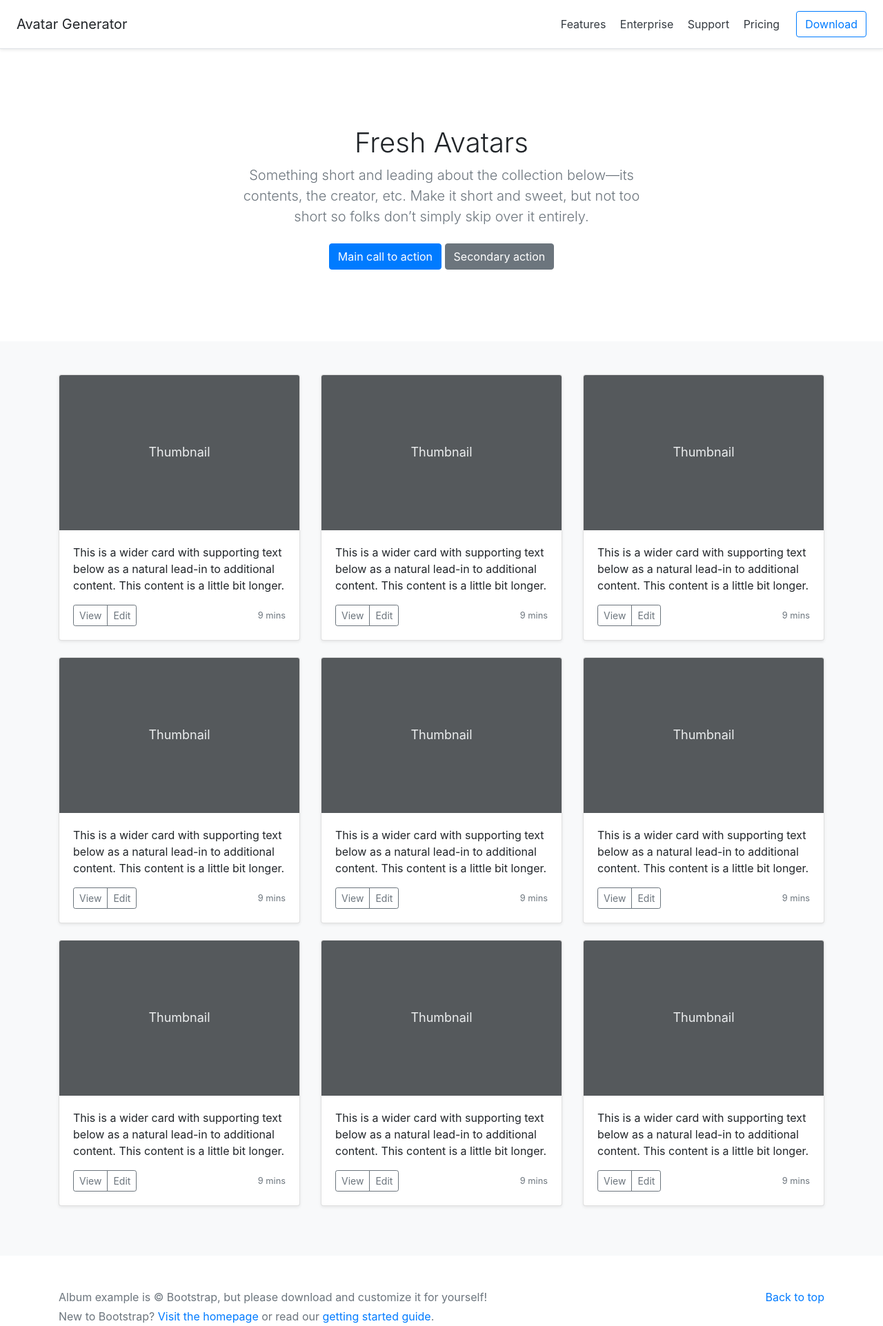
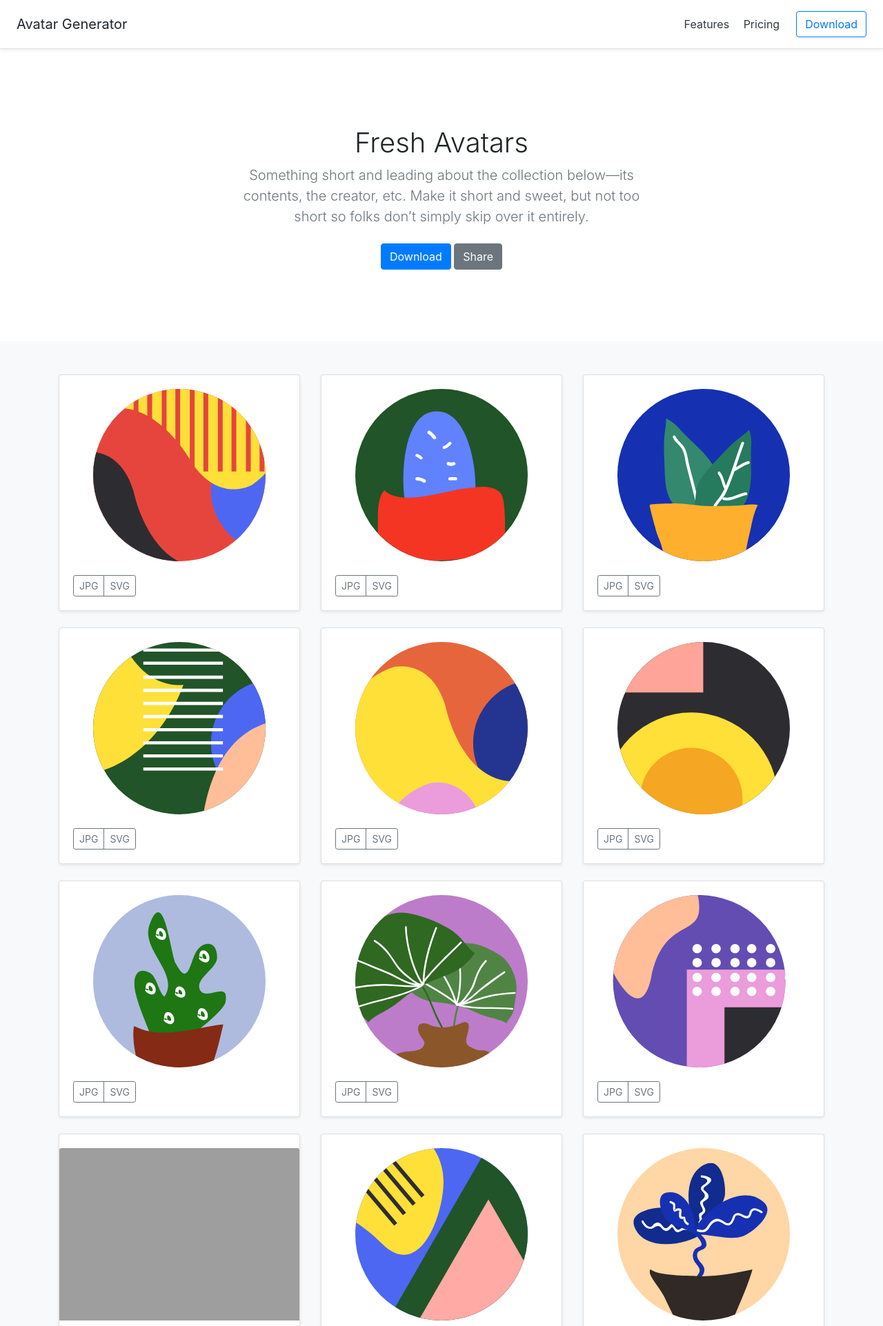
Before and after one commit to jayshreeanand/avatar-generator, a PHP site: page /index.html in a window 1280 px wide. Shown: the top 1923 px of the page at 69% size. Run offline with PHP 8.4, Linux system fonts and the light colour scheme; grey boxes are pictures that could not be loaded.

Commit message:
Added image boxes of avatars

```diff
--- a/assets/styles.css
+++ b/assets/styles.css
@@ -31,3 +31,7 @@ footer {
 footer p {
   margin-bottom: .25rem;
 }
+
+.card-img-top {
+  margin-top: 20px;
+}
--- a/index.html
+++ b/index.html
@@ -38,8 +38,6 @@
   <h5 class="my-0 mr-md-auto font-weight-normal">Avatar Generator</h5>
   <nav class="my-2 my-md-0 mr-md-3">
     <a class="p-2 text-dark" href="https://getbootstrap.com/docs/4.3/examples/pricing/#">Features</a>
-    <a class="p-2 text-dark" href="https://getbootstrap.com/docs/4.3/examples/pricing/#">Enterprise</a>
-    <a class="p-2 text-dark" href="https://getbootstrap.com/docs/4.3/examples/pricing/#">Support</a>
     <a class="p-2 text-dark" href="https://getbootstrap.com/docs/4.3/examples/pricing/#">Pricing</a>
   </nav>
   <a class="btn btn-outline-primary" href="https://getbootstrap.com/docs/4.3/examples/pricing/#">Download</a>
@@ -52,8 +50,8 @@
       <h1 class="jumbotron-heading">Fresh Avatars</h1>
       <p class="lead text-muted">Something short and leading about the collection below—its contents, the creator, etc. Make it short and sweet, but not too short so folks don’t simply skip over it entirely.</p>
       <p>
-        <a href="https://getbootstrap.com/docs/4.3/examples/album/#" class="btn btn-primary my-2">Main call to action</a>
-        <a href="https://getbootstrap.com/docs/4.3/examples/album/#" class="btn btn-secondary my-2">Secondary action</a>
+        <a href="https://getbootstrap.com/docs/4.3/examples/album/#" class="btn btn-primary my-2">Download</a>
+        <a href="https://getbootstrap.com/docs/4.3/examples/album/#" class="btn btn-secondary my-2">Share</a>
       </p>
     </div>
   </section>
@@ -62,139 +60,213 @@
     <div class="container">
 
       <div class="row">
+
         <div class="col-md-4">
           <div class="card mb-4 shadow-sm">
-            <svg class="bd-placeholder-img card-img-top" width="100%" height="225" xmlns="http://www.w3.org/2000/svg" preserveAspectRatio="xMidYMid slice" focusable="false" role="img" aria-label="Placeholder: Thumbnail"><title>Placeholder</title><rect width="100%" height="100%" fill="#55595c"></rect><text x="50%" y="50%" fill="#eceeef" dy=".3em">Thumbnail</text></svg>
+            <img class="bd-placeholder-img card-img-top" width="100%" height="250" src="./assets/avatars/1.svg"xmlns="http://www.w3.org/2000/svg" />
             <div class="card-body">
-              <p class="card-text">This is a wider card with supporting text below as a natural lead-in to additional content. This content is a little bit longer.</p>
               <div class="d-flex justify-content-between align-items-center">
                 <div class="btn-group">
-                  <button type="button" class="btn btn-sm btn-outline-secondary">View</button>
-                  <button type="button" class="btn btn-sm btn-outline-secondary">Edit</button>
+                  <button type="button" class="btn btn-sm btn-outline-secondary">JPG</button>
+                  <button type="button" class="btn btn-sm btn-outline-secondary">SVG</button>
                 </div>
-                <small class="text-muted">9 mins</small>
+                <!-- <small class="text-muted">9 mins</small> -->
               </div>
             </div>
           </div>
         </div>
         <div class="col-md-4">
           <div class="card mb-4 shadow-sm">
-            <svg class="bd-placeholder-img card-img-top" width="100%" height="225" xmlns="http://www.w3.org/2000/svg" preserveAspectRatio="xMidYMid slice" focusable="false" role="img" aria-label="Placeholder: Thumbnail"><title>Placeholder</title><rect width="100%" height="100%" fill="#55595c"></rect><text x="50%" y="50%" fill="#eceeef" dy=".3em">Thumbnail</text></svg>
+            <img class="bd-placeholder-img card-img-top" width="100%" height="250" src="./assets/avatars/2.svg"xmlns="http://www.w3.org/2000/svg" />
             <div class="card-body">
-              <p class="card-text">This is a wider card with supporting text below as a natural lead-in to additional content. This content is a little bit longer.</p>
               <div class="d-flex justify-content-between align-items-center">
                 <div class="btn-group">
-                  <button type="button" class="btn btn-sm btn-outline-secondary">View</button>
-                  <button type="button" class="btn btn-sm btn-outline-secondary">Edit</button>
+                  <button type="button" class="btn btn-sm btn-outline-secondary">JPG</button>
+                  <button type="button" class="btn btn-sm btn-outline-secondary">SVG</button>
                 </div>
-                <small class="text-muted">9 mins</small>
+                <!-- <small class="text-muted">9 mins</small> -->
               </div>
             </div>
           </div>
         </div>
         <div class="col-md-4">
           <div class="card mb-4 shadow-sm">
-            <svg class="bd-placeholder-img card-img-top" width="100%" height="225" xmlns="http://www.w3.org/2000/svg" preserveAspectRatio="xMidYMid slice" focusable="false" role="img" aria-label="Placeholder: Thumbnail"><title>Placeholder</title><rect width="100%" height="100%" fill="#55595c"></rect><text x="50%" y="50%" fill="#eceeef" dy=".3em">Thumbnail</text></svg>
+            <img class="bd-placeholder-img card-img-top" width="100%" height="250" src="./assets/avatars/3.svg"xmlns="http://www.w3.org/2000/svg" />
             <div class="card-body">
-              <p class="card-text">This is a wider card with supporting text below as a natural lead-in to additional content. This content is a little bit longer.</p>
               <div class="d-flex justify-content-between align-items-center">
                 <div class="btn-group">
-                  <button type="button" class="btn btn-sm btn-outline-secondary">View</button>
-                  <button type="button" class="btn btn-sm btn-outline-secondary">Edit</button>
+                  <button type="button" class="btn btn-sm btn-outline-secondary">JPG</button>
+                  <button type="button" class="btn btn-sm btn-outline-secondary">SVG</button>
                 </div>
-                <small class="text-muted">9 mins</small>
-              </div>
-            </div>
-          </div>
-        </div>
-
-        <div class="col-md-4">
-          <div class="card mb-4 shadow-sm">
-            <svg class="bd-placeholder-img card-img-top" width="100%" height="225" xmlns="http://www.w3.org/2000/svg" preserveAspectRatio="xMidYMid slice" focusable="false" role="img" aria-label="Placeholder: Thumbnail"><title>Placeholder</title><rect width="100%" height="100%" fill="#55595c"></rect><text x="50%" y="50%" fill="#eceeef" dy=".3em">Thumbnail</text></svg>
-            <div class="card-body">
-              <p class="card-text">This is a wider card with supporting text below as a natural lead-in to additional content. This content is a little bit longer.</p>
-              <div class="d-flex justify-content-between align-items-center">
-                <div class="btn-group">
-                  <button type="button" class="btn btn-sm btn-outline-secondary">View</button>
-                  <button type="button" class="btn btn-sm btn-outline-secondary">Edit</button>
-                </div>
-                <small class="text-muted">9 mins</small>
+                <!-- <small class="text-muted">9 mins</small> -->
               </div>
             </div>
           </div>
         </div>
         <div class="col-md-4">
           <div class="card mb-4 shadow-sm">
-            <svg class="bd-placeholder-img card-img-top" width="100%" height="225" xmlns="http://www.w3.org/2000/svg" preserveAspectRatio="xMidYMid slice" focusable="false" role="img" aria-label="Placeholder: Thumbnail"><title>Placeholder</title><rect width="100%" height="100%" fill="#55595c"></rect><text x="50%" y="50%" fill="#eceeef" dy=".3em">Thumbnail</text></svg>
+            <img class="bd-placeholder-img card-img-top" width="100%" height="250" src="./assets/avatars/4.svg"xmlns="http://www.w3.org/2000/svg" />
             <div class="card-body">
-              <p class="card-text">This is a wider card with supporting text below as a natural lead-in to additional content. This content is a little bit longer.</p>
               <div class="d-flex justify-content-between align-items-center">
                 <div class="btn-group">
-                  <button type="button" class="btn btn-sm btn-outline-secondary">View</button>
-                  <button type="button" class="btn btn-sm btn-outline-secondary">Edit</button>
+                  <button type="button" class="btn btn-sm btn-outline-secondary">JPG</button>
+                  <button type="button" class="btn btn-sm btn-outline-secondary">SVG</button>
                 </div>
-                <small class="text-muted">9 mins</small>
+                <!-- <small class="text-muted">9 mins</small> -->
               </div>
             </div>
           </div>
         </div>
         <div class="col-md-4">
           <div class="card mb-4 shadow-sm">
-            <svg class="bd-placeholder-img card-img-top" width="100%" height="225" xmlns="http://www.w3.org/2000/svg" preserveAspectRatio="xMidYMid slice" focusable="false" role="img" aria-label="Placeholder: Thumbnail"><title>Placeholder</title><rect width="100%" height="100%" fill="#55595c"></rect><text x="50%" y="50%" fill="#eceeef" dy=".3em">Thumbnail</text></svg>
+            <img class="bd-placeholder-img card-img-top" width="100%" height="250" src="./assets/avatars/5.svg"xmlns="http://www.w3.org/2000/svg" />
             <div class="card-body">
-              <p class="card-text">This is a wider card with supporting text below as a natural lead-in to additional content. This content is a little bit longer.</p>
               <div class="d-flex justify-content-between align-items-center">
                 <div class="btn-group">
-                  <button type="button" class="btn btn-sm btn-outline-secondary">View</button>
-                  <button type="button" class="btn btn-sm btn-outline-secondary">Edit</button>
+                  <button type="button" class="btn btn-sm btn-outline-secondary">JPG</button>
+                  <button type="button" class="btn btn-sm btn-outline-secondary">SVG</button>
                 </div>
-                <small class="text-muted">9 mins</small>
-              </div>
-            </div>
-          </div>
-        </div>
-
-        <div class="col-md-4">
-          <div class="card mb-4 shadow-sm">
-            <svg class="bd-placeholder-img card-img-top" width="100%" height="225" xmlns="http://www.w3.org/2000/svg" preserveAspectRatio="xMidYMid slice" focusable="false" role="img" aria-label="Placeholder: Thumbnail"><title>Placeholder</title><rect width="100%" height="100%" fill="#55595c"></rect><text x="50%" y="50%" fill="#eceeef" dy=".3em">Thumbnail</text></svg>
-            <div class="card-body">
-              <p class="card-text">This is a wider card with supporting text below as a natural lead-in to additional content. This content is a little bit longer.</p>
-              <div class="d-flex justify-content-between align-items-center">
-                <div class="btn-group">
-                  <button type="button" class="btn btn-sm btn-outline-secondary">View</button>
-                  <button type="button" class="btn btn-sm btn-outline-secondary">Edit</button>
-                </div>
-                <small class="text-muted">9 mins</small>
+                <!-- <small class="text-muted">9 mins</small> -->
               </div>
             </div>
           </div>
         </div>
         <div class="col-md-4">
           <div class="card mb-4 shadow-sm">
-            <svg class="bd-placeholder-img card-img-top" width="100%" height="225" xmlns="http://www.w3.org/2000/svg" preserveAspectRatio="xMidYMid slice" focusable="false" role="img" aria-label="Placeholder: Thumbnail"><title>Placeholder</title><rect width="100%" height="100%" fill="#55595c"></rect><text x="50%" y="50%" fill="#eceeef" dy=".3em">Thumbnail</text></svg>
+            <img class="bd-placeholder-img card-img-top" width="100%" height="250" src="./assets/avatars/6.svg"xmlns="http://www.w3.org/2000/svg" />
             <div class="card-body">
-              <p class="card-text">This is a wider card with supporting text below as a natural lead-in to additional content. This content is a little bit longer.</p>
               <div class="d-flex justify-content-between align-items-center">
                 <div class="btn-group">
-                  <button type="button" class="btn btn-sm btn-outline-secondary">View</button>
-                  <button type="button" class="btn btn-sm btn-outline-secondary">Edit</button>
+                  <button type="button" class="btn btn-sm btn-outline-secondary">JPG</button>
+                  <button type="button" class="btn btn-sm btn-outline-secondary">SVG</button>
                 </div>
-                <small class="text-muted">9 mins</small>
+                <!-- <small class="text-muted">9 mins</small> -->
               </div>
             </div>
           </div>
         </div>
         <div class="col-md-4">
           <div class="card mb-4 shadow-sm">
-            <svg class="bd-placeholder-img card-img-top" width="100%" height="225" xmlns="http://www.w3.org/2000/svg" preserveAspectRatio="xMidYMid slice" focusable="false" role="img" aria-label="Placeholder: Thumbnail"><title>Placeholder</title><rect width="100%" height="100%" fill="#55595c"></rect><text x="50%" y="50%" fill="#eceeef" dy=".3em">Thumbnail</text></svg>
+            <img class="bd-placeholder-img card-img-top" width="100%" height="250" src="./assets/avatars/7.svg"xmlns="http://www.w3.org/2000/svg" />
             <div class="card-body">
-              <p class="card-text">This is a wider card with supporting text below as a natural lead-in to additional content. This content is a little bit longer.</p>
               <div class="d-flex justify-content-between align-items-center">
                 <div class="btn-group">
-                  <button type="button" class="btn btn-sm btn-outline-secondary">View</button>
-                  <button type="button" class="btn btn-sm btn-outline-secondary">Edit</button>
+                  <button type="button" class="btn btn-sm btn-outline-secondary">JPG</button>
+                  <button type="button" class="btn btn-sm btn-outline-secondary">SVG</button>
                 </div>
-                <small class="text-muted">9 mins</small>
+                <!-- <small class="text-muted">9 mins</small> -->
+              </div>
+            </div>
+          </div>
+        </div>
+        <div class="col-md-4">
+          <div class="card mb-4 shadow-sm">
+            <img class="bd-placeholder-img card-img-top" width="100%" height="250" src="./assets/avatars/8.svg"xmlns="http://www.w3.org/2000/svg" />
+            <div class="card-body">
+              <div class="d-flex justify-content-between align-items-center">
+                <div class="btn-group">
+                  <button type="button" class="btn btn-sm btn-outline-secondary">JPG</button>
+                  <button type="button" class="btn btn-sm btn-outline-secondary">SVG</button>
+                </div>
+                <!-- <small class="text-muted">9 mins</small> -->
+              </div>
+            </div>
+          </div>
+        </div>
+        <div class="col-md-4">
+          <div class="card mb-4 shadow-sm">
+            <img class="bd-placeholder-img card-img-top" width="100%" height="250" src="./assets/avatars/9.svg"xmlns="http://www.w3.org/2000/svg" />
+            <div class="card-body">
+              <div class="d-flex justify-content-between align-items-center">
+                <div class="btn-group">
+                  <button type="button" class="btn btn-sm btn-outline-secondary">JPG</button>
+                  <button type="button" class="btn btn-sm btn-outline-secondary">SVG</button>
+                </div>
+                <!-- <small class="text-muted">9 mins</small> -->
+              </div>
+            </div>
+          </div>
+        </div>
+        <div class="col-md-4">
+          <div class="card mb-4 shadow-sm">
+            <img class="bd-placeholder-img card-img-top" width="100%" height="250" src="./assets/avatars/10.svg"xmlns="http://www.w3.org/2000/svg" />
+            <div class="card-body">
+              <div class="d-flex justify-content-between align-items-center">
+                <div class="btn-group">
+                  <button type="button" class="btn btn-sm btn-outline-secondary">JPG</button>
+                  <button type="button" class="btn btn-sm btn-outline-secondary">SVG</button>
+                </div>
+                <!-- <small class="text-muted">9 mins</small> -->
+              </div>
+            </div>
+          </div>
+        </div>
+        <div class="col-md-4">
+          <div class="card mb-4 shadow-sm">
+            <img class="bd-placeholder-img card-img-top" width="100%" height="250" src="./assets/avatars/11.svg"xmlns="http://www.w3.org/2000/svg" />
+            <div class="card-body">
+              <div class="d-flex justify-content-between align-items-center">
+                <div class="btn-group">
+                  <button type="button" class="btn btn-sm btn-outline-secondary">JPG</button>
+                  <button type="button" class="btn btn-sm btn-outline-secondary">SVG</button>
+                </div>
+                <!-- <small class="text-muted">9 mins</small> -->
+              </div>
+            </div>
+          </div>
+        </div>
+        <div class="col-md-4">
+          <div class="card mb-4 shadow-sm">
+            <img class="bd-placeholder-img card-img-top" width="100%" height="250" src="./assets/avatars/12.svg"xmlns="http://www.w3.org/2000/svg" />
+            <div class="card-body">
+              <div class="d-flex justify-content-between align-items-center">
+                <div class="btn-group">
+                  <button type="button" class="btn btn-sm btn-outline-secondary">JPG</button>
+                  <button type="button" class="btn btn-sm btn-outline-secondary">SVG</button>
+                </div>
+                <!-- <small class="text-muted">9 mins</small> -->
+              </div>
+            </div>
+          </div>
+        </div>
+        <div class="col-md-4">
+          <div class="card mb-4 shadow-sm">
+            <img class="bd-placeholder-img card-img-top" width="100%" height="250" src="./assets/avatars/13.svg"xmlns="http://www.w3.org/2000/svg" />
+            <div class="card-body">
+              <div class="d-flex justify-content-between align-items-center">
+                <div class="btn-group">
+                  <button type="button" class="btn btn-sm btn-outline-secondary">JPG</button>
+                  <button type="button" class="btn btn-sm btn-outline-secondary">SVG</button>
+                </div>
+                <!-- <small class="text-muted">9 mins</small> -->
+              </div>
+            </div>
+          </div>
+        </div>
+        <div class="col-md-4">
+          <div class="card mb-4 shadow-sm">
+            <img class="bd-placeholder-img card-img-top" width="100%" height="250" src="./assets/avatars/14.svg"xmlns="http://www.w3.org/2000/svg" />
+            <div class="card-body">
+              <div class="d-flex justify-content-between align-items-center">
+                <div class="btn-group">
+                  <button type="button" class="btn btn-sm btn-outline-secondary">JPG</button>
+                  <button type="button" class="btn btn-sm btn-outline-secondary">SVG</button>
+                </div>
+                <!-- <small class="text-muted">9 mins</small> -->
+              </div>
+            </div>
+          </div>
+        </div>
+        <div class="col-md-4">
+          <div class="card mb-4 shadow-sm">
+            <img class="bd-placeholder-img card-img-top" width="100%" height="250" src="./assets/avatars/15.svg"xmlns="http://www.w3.org/2000/svg" />
+            <div class="card-body">
+              <div class="d-flex justify-content-between align-items-center">
+                <div class="btn-group">
+                  <button type="button" class="btn btn-sm btn-outline-secondary">JPG</button>
+                  <button type="button" class="btn btn-sm btn-outline-secondary">SVG</button>
+                </div>
+                <!-- <small class="text-muted">9 mins</small> -->
               </div>
             </div>
           </div>
```
